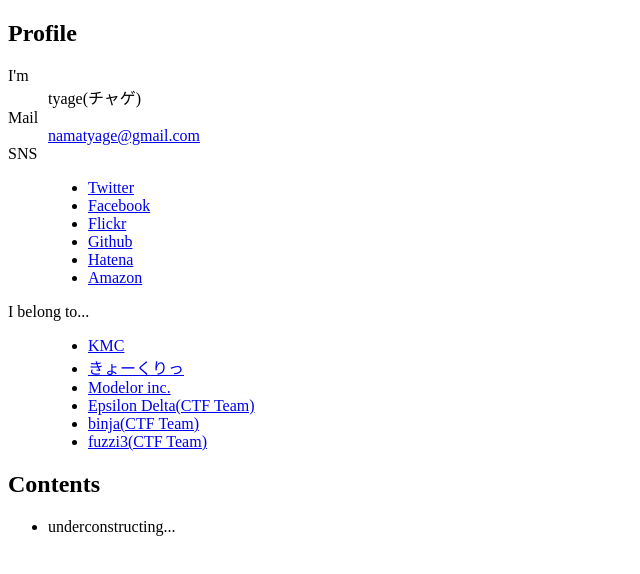
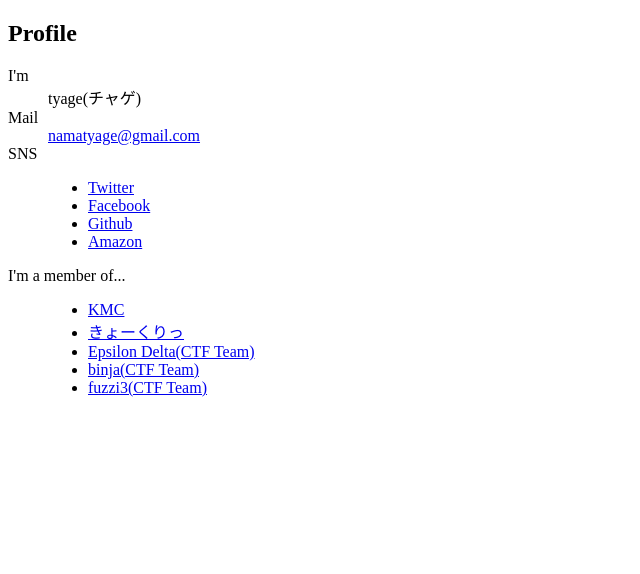
Before and after one commit to tyage/tyage.net, a website: page public/index.html in a window 1280 px wide. Shown: the whole page, without its empty margins (0-640 px from the left). Drawn offline with nearby package versions, Linux system fonts and the light colour scheme; files that its build step writes are made by us from their sources.

Commit message:
update profiles

```diff
--- a/public/index.html
+++ b/public/index.html
@@ -20,18 +20,15 @@
         <ul>
           <li><a href="https://twitter.com/tyage">Twitter</a></li>
           <li><a href="https://facebook.com/namatyage">Facebook</a></li>
-          <li><a href="http://www.flickr.com/photos/tyage/">Flickr</a></li>
           <li><a href="https://github.com/tyage">Github</a></li>
-          <li><a href="http://profile.hatena.ne.jp/tyage/">Hatena</a></li>
           <li><a href="http://amzn.to/namatyage">Amazon</a></li>
         </ul>
       </dd>
-      <dt>I belong to...</dt>
+      <dt>I'm a member of...</dt>
       <dd>
         <ul>
           <li><a href="https://www.kmc.gr.jp/">KMC</a></li>
           <li><a href="http://kyokuri.org/">きょーくりっ</a></li>
-          <li><a href="https://modelor.com/">Modelor inc.</a></li>
           <li><a href="https://ctftime.org/team/3050">Epsilon Delta(CTF Team)</a></li>
           <li><a href="https://ctftime.org/team/9083">binja(CTF Team)</a></li>
           <li><a href="https://ctftime.org/team/9816">fuzzi3(CTF Team)</a></li>
@@ -39,12 +36,5 @@
       </dd>
     </dl>
   </section>
-  <section>
-    <h2>Contents</h2>
-
-    <ul>
-      <li>underconstructing...</li>
-    </ul>
-  </section>
 </body>
 </html>
```
